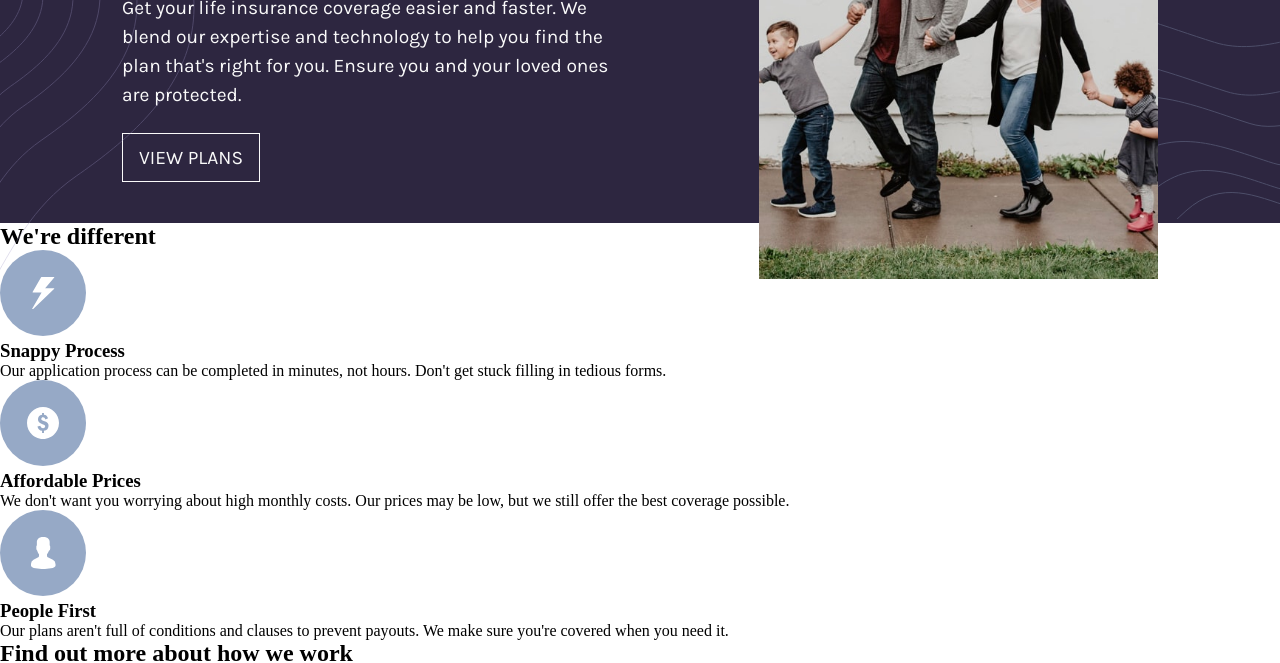
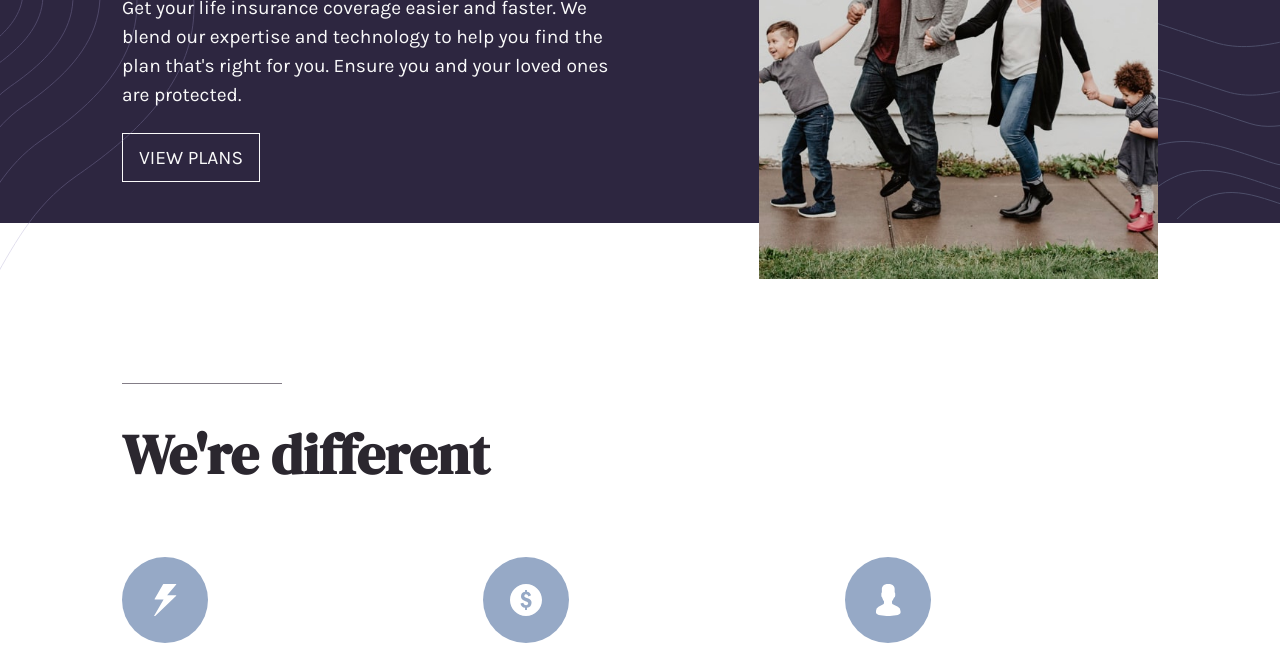
Before and after one commit to dotfivesix/insure-landing-page, a plain HTML site: page index.html in a window 1280 px wide. Shown: the part 329-992 px from the top of the page. Drawn offline with Linux system fonts and the light colour scheme.

Commit message:
Designed Intro

```diff
--- a/styles/_intro.scss
+++ b/styles/_intro.scss
@@ -0,0 +1,99 @@
+.sections__wrapper
+{
+    width:100%;
+}
+
+.intro
+{
+    max-width: $mobileWidth;
+    margin: 0 auto;
+    padding: 5rem 2rem;
+    margin-top: 5rem;
+
+    &__line
+    {
+        height: 1px;
+        width: 10rem;
+        margin: 0 auto;
+        background-color: $darkGrayishViolet
+    }
+
+    &__heading
+    {
+        color: $veryDarkViolet;
+        font-family: $headingFont;
+        font-size: 2.6rem;
+        text-align: center;
+        margin: 2rem 0 4rem 0;
+    }
+
+    &__columns
+    {
+        display: grid;
+        grid-template-columns: 1fr;
+        grid-template-rows: repeat(3, 1fr);
+        gap: 3rem;
+        place-items: center;
+    }
+
+    &__column
+    {
+        max-width: 20rem;
+        display: flex;
+        flex-direction: column;
+        justify-content: center;
+        align-items: center;
+        text-align: center;
+
+        &_heading
+        {
+            margin: 1rem;
+            color: $veryDarkViolet;
+            font-size: 1.5rem;
+            font-family: $headingFont;
+        }
+
+        &_paragraph
+        {
+            color: $darkGrayishViolet;
+            line-height: 1.5;
+            font-family: $bodyFont;
+        }
+    }
+}
+
+@media screen and (min-width: 800px)
+{
+    .intro
+    {
+        max-width: $desktopWidth;
+
+        &__line
+        {
+            margin: 0 auto 0 0;
+        }
+
+        &__heading
+        {
+            text-align: start;
+            font-size: 3.5rem;
+        }
+
+        &__columns
+        {
+            grid-template-columns: repeat(3, 1fr);
+            grid-template-rows: 1fr;
+        }
+
+        &__column
+        {
+            text-align: start;
+            align-items: flex-start;
+
+            &_heading
+            {
+                margin: 1.5rem 0;
+            }
+        }
+    }
+}
```
Also changed, not shown: styles.css, 1 other file.
